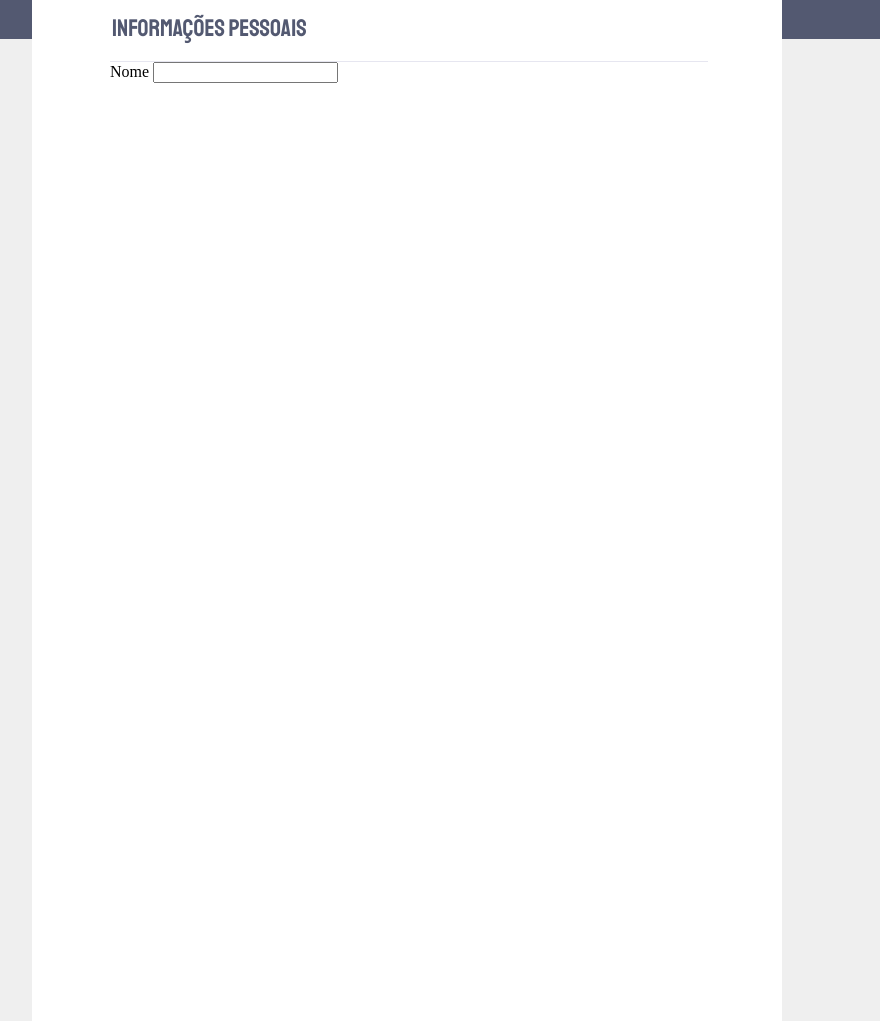
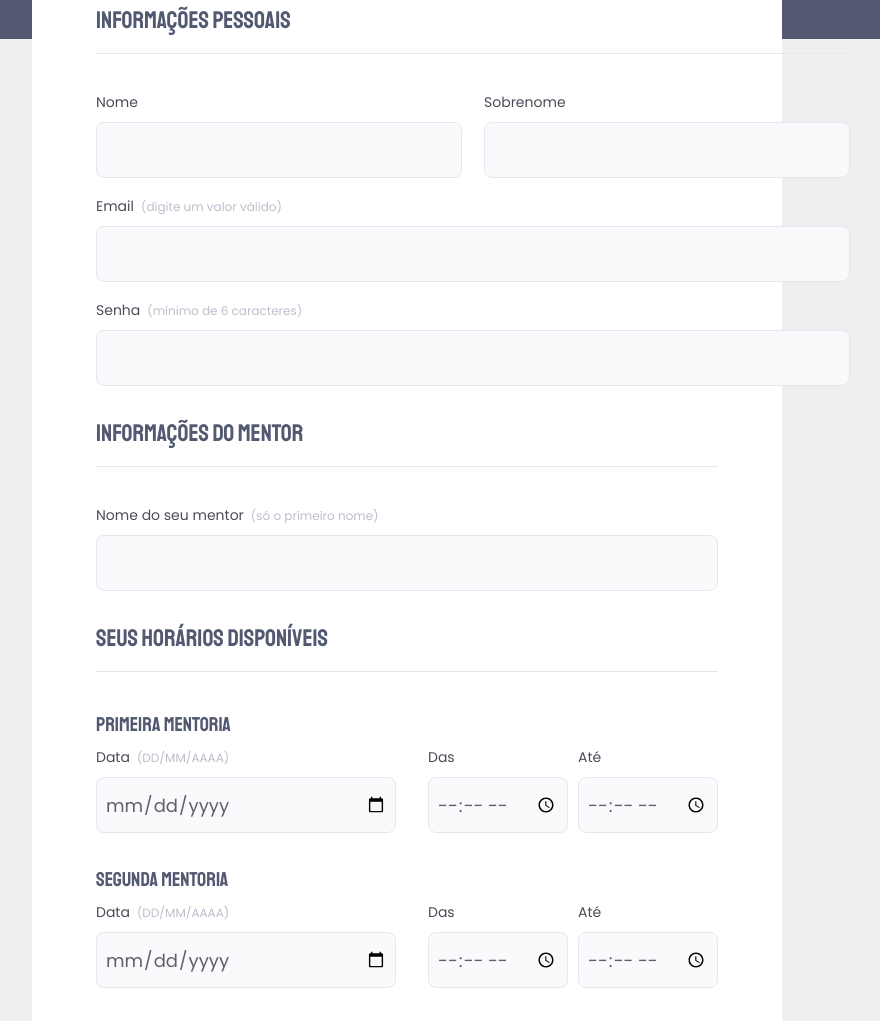
Before and after one commit to SaymonRezendeX/form-mentoria, a plain HTML site: page index.html in a window 1280 px wide. Shown: the part 397-1418 px from the top of the page, without its empty margins (233-1113 px from the left). Drawn offline with Linux system fonts and the light colour scheme.

Commit message:
Form Terminado

```diff
--- a/index.html
+++ b/index.html
@@ -23,17 +23,117 @@
         <div class="fieldset-warpper">
           <legend>INFORMAÇÕES PESSOAIS</legend>
 
+      <div class="gap-input">
+
+        <div class="col-2">
+
           <div class="input-warpper">
             <label for="event-name">Nome</label>
             <input type="text" id="event-name">
+          </div>
 
+          <div class="input-warpper">
+            <label for="event-surname">Sobrenome</label>
+            <input
+            type="text"
+            id="event-surname"
+            minlength="6">
           </div>
 
         </div>
 
+        <div class="input-warpper">
+          <label for="event-email">Email<span>(digite um valor válido)</span></label>
+          <input type="email" id="event-email">
+        </div>
+
+        <div class="input-warpper">
+          <label for="event-password">Senha<span>(mínimo de 6 caracteres)</span></label>
+          <input type="password" id="event-password">
+        </div>
+      </div>
+        </div>
+
       </fieldset>
 
-    </form>
+      <fieldset>
+        <div class="fieldset-warpper">
+          <legend>INFORMAÇÕES DO MENTOR</legend>
+
+          <div class="gap-input">
+
+
+          <div class="input-warpper">
+            <label for="event-name">Nome do seu mentor<span>(só o primeiro nome)</span></label>
+            <input type="text" id="event-name">
+          </div>
+          </div>
+
+      </fieldset>
+
+      <fieldset>
+        <div class="fieldset-warpper">
+          <legend>SEUS HORÁRIOS DISPONÍVEIS</legend>
+
+          <h3>PRIMEIRA MENTORIA</h3>
+
+          <div class="gap-input">
+
+            <div class="col-3">
+
+          <div class="input-warpper">
+            <label for="event-date">Data<span>(DD/MM/AAAA)</span></label>
+            <input type="date" id="event-date">
+          </div>
+
+          <div class="begin-end">
+
+          <div class="input-warpper">
+            <label for="event-begin">Das</label>
+            <input type="time" id="event-begin">
+          </div>
+
+          <div class="input-warpper">
+            <label for="event-end">Até</label>
+            <input type="time" id="event-end">
+          </div>
+        </div>
+            </div>
+        </div>
+
+        <h3>SEGUNDA MENTORIA</h3>
+
+        <div class="gap-input">
+
+          <div class="col-3">
+
+        <div class="input-warpper">
+          <label for="event-date">Data<span>(DD/MM/AAAA)</span></label>
+          <input type="date" id="event-date">
+        </div>
+
+        <div class="begin-end">
+
+        <div class="input-warpper">
+          <label for="event-begin">Das</label>
+          <input type="time" id="event-begin">
+        </div>
+
+        <div class="input-warpper">
+          <label for="event-end">Até</label>
+          <input type="time" id="event-end">
+        </div>
+      </div>
+
+      </div>
+
+          </div>
+
+      </fieldset>
+
+
+
+    </form>S
 
   </div>
 
--- a/style.css
+++ b/style.css
@@ -1,3 +1,9 @@
+* {
+  margin: 0;
+  padding: 0;
+  box-sizing: border-box;
+}
+
 body {
   background: #EFEFEF ;
 }
@@ -67,4 +73,88 @@ fieldset legend {
   font-size: 24px;
   font-weight: 400;
   line-height: 34px;
+  margin-bottom: 36px;
 }
+
+.input-warpper {
+
+  display: flex;
+  flex-direction: column;
+}
+
+.input-warpper label {
+ font-family: "Poppins";
+ color: #4E4958;
+ font-size: 14px;
+ font-weight: 400;
+ line-height: 24px;
+}
+
+.input-warpper input {
+  font-family: "Poppins";
+  color: #625f6d;
+
+  border-radius: 8px;
+  border: 1px solid #E6E6F0;
+  background: #FAFAFC;
+  height: 56px;
+  margin-top: 8px;
+
+  padding: 8px;
+  font-size: 18px;
+}
+
+.col-2 {
+  display: flex;
+  gap: 22px;
+}
+
+.col-2 > div:nth-child(1) {
+  width: 100%;
+}
+
+.col-2 > div:nth-child(2) {
+  width: 100%;
+}
+
+span {
+  color: #C1BCCC;
+  font-size: 12px;
+  font-weight: 400;
+  line-height: 20px;
+  margin-left: 7px;
+}
+
+.gap-input {
+  display: flex;
+  flex-direction: column;
+  gap: 16px;
+  margin-bottom: 30px;
+}
+
+h3 {
+  color: #535971;
+  font-family: "Staatliches";
+  font-size: 20px;
+  font-weight: 400;
+  line-height: 34px;
+  margin-bottom: 3px;
+}
+
+.col-3 {
+  display: flex;
+}
+
+.col-3 #event-date {
+  width: 300px;
+  margin-right: 32px;
+}
+
+.begin-end {
+  display: flex;
+  gap: 10px;
+}
+
+.begin-end input {
+  width: 140px;
+}
```
